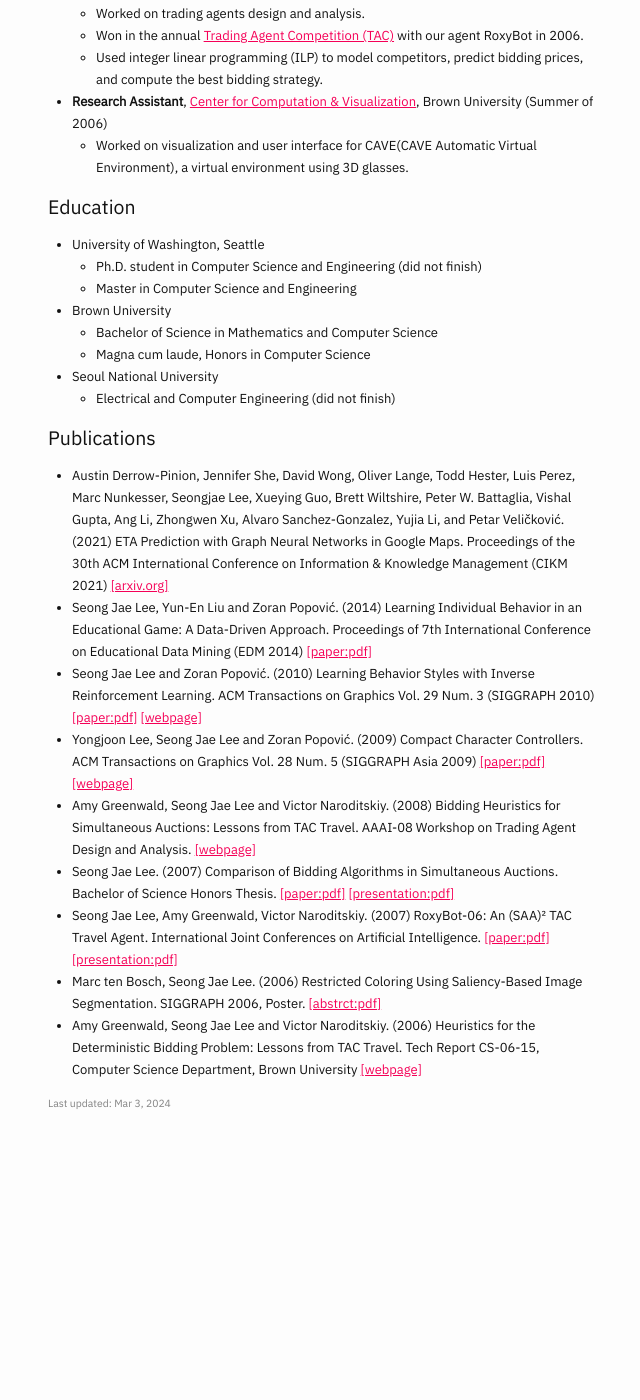
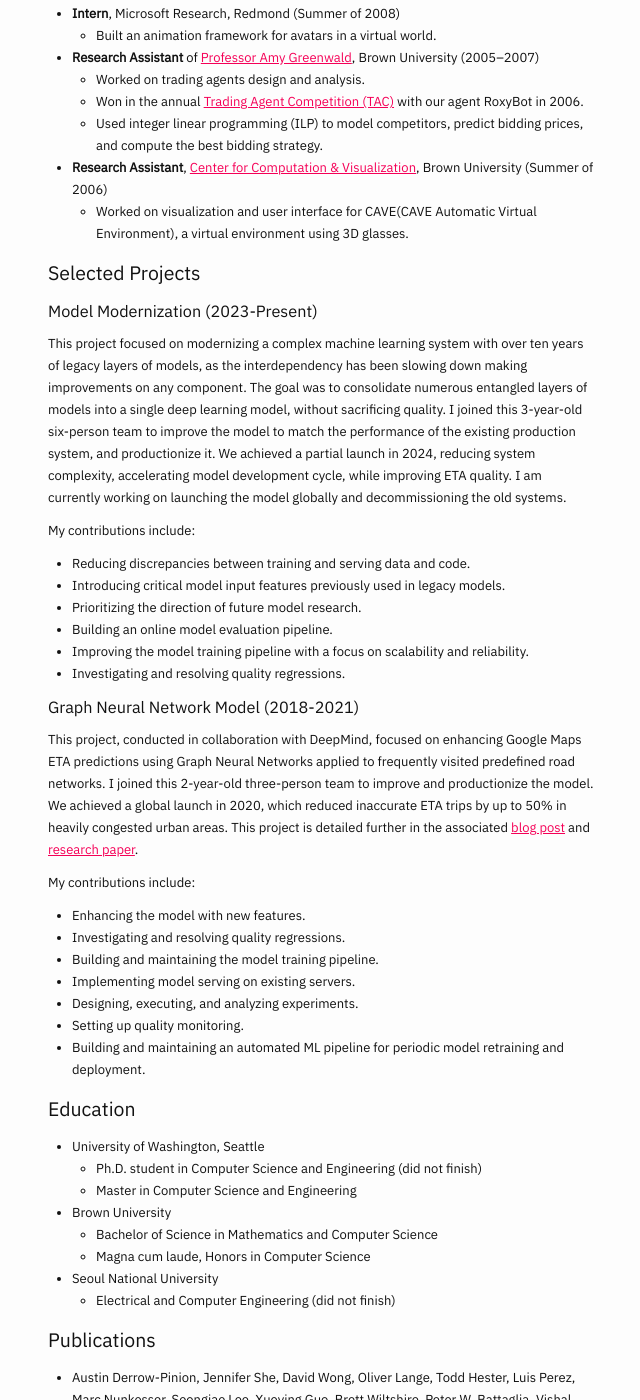
Before and after one commit to seongjaelee/seongjaelee.github.io, a Jekyll site: the page built from resume.md, in a window 1280 px wide and 1400 px high, scrolled down 1280 px. Shown: the whole window, without its empty margins (318-958 px from the left). Built offline with Jekyll 4.4.1, drawn with Linux system fonts in a browser that asks for light colours; nearby versions of some CDN libraries; some web fonts are replaced; before the commit the page ends 2427 px from its top, so only the background shows below that; some of the changed text lies outside the part shown.

Commit message:
Update resume

```diff
--- a/resume.md
+++ b/resume.md
@@ -24,8 +24,10 @@ tags: [resume,Seongjae Lee,Seong Jae Lee,Google Maps]
 
 ## Experience
 - **Senior Software Engineer**, Traffic AI, Geo, Google, Seattle (2018–Present)
-  - Developed and launched traffic prediction ML models. One of the models using Graph Neural Networks, as a joint project with DeepMind, improved the quality of predictions by up to 50% in highly congested metros ([blog post][2], [paper][1]).
-  - Built and maintained ML pipelines that cover training, evaluating, deploying, serving, logging, tooling, and monitoring.
+  - Developed, launched, maintained, and decommissioned ML models for traffic prediction.
+  - Built and maintained ML pipelines encompassing training, evaluation, deployment, serving, logging, tooling, and monitoring.
+  - Improved ML models by adding input features, enhancing data quality, addressing discrepancies between training and serving data/code, and optimizing model architectures.
+  - Monitored, investigated, and resolved model quality regressions.
   - Maintained and optimized batch pipelines processing petabytes of data on Google Dataflow.
   - Mainly used C++, Google BigQuery, Python, Google Dataflow, TFX, Vertex AI, Tensorflow, Jupyter Notebook, and pandas.
 - **Software Engineer**, Cloud Endpoints, Google, Seattle (2017–2018)
@@ -52,6 +54,35 @@ tags: [resume,Seongjae Lee,Seong Jae Lee,Google Maps]
   - Used integer linear programming (ILP) to model competitors, predict bidding prices, and compute the best bidding strategy.
 - **Research Assistant**, [Center for Computation & Visualization](https://ccv.brown.edu/), Brown University (Summer of 2006)
   - Worked on visualization and user interface for CAVE(CAVE Automatic Virtual Environment), a virtual environment using 3D glasses.
+
+## Selected Projects
+
+### Model Modernization (2023-Present)
+
+This project focused on modernizing a complex machine learning system with over ten years of legacy layers of models, as the interdependency has been slowing down making improvements on any component. The goal was to consolidate numerous entangled layers of models into a single deep learning model, without sacrificing quality. I joined this 3-year-old six-person team to improve the model to match the performance of the existing production system, and productionize it. We achieved a partial launch in 2024, reducing system complexity, accelerating model development cycle, while improving ETA quality. I am currently working on launching the model globally and decommissioning the old systems.
+
+My contributions include:
+
+- Reducing discrepancies between training and serving data and code.
+- Introducing critical model input features previously used in legacy models.
+- Prioritizing the direction of future model research.
+- Building an online model evaluation pipeline.
+- Improving the model training pipeline with a focus on scalability and reliability.
+- Investigating and resolving quality regressions.
+
+### Graph Neural Network Model (2018-2021)
+
+This project, conducted in collaboration with DeepMind, focused on enhancing Google Maps ETA predictions using Graph Neural Networks applied to frequently visited predefined road networks. I joined this 2-year-old three-person team to improve and productionize the model. We achieved a global launch in 2020, which reduced inaccurate ETA trips by up to 50% in heavily congested urban areas. This project is detailed further in the associated [blog post][2] and [research paper][1].
+
+My contributions include:
+
+- Enhancing the model with new features.
+- Investigating and resolving quality regressions.
+- Building and maintaining the model training pipeline.
+- Implementing model serving on existing servers.
+- Designing, executing, and analyzing experiments.
+- Setting up quality monitoring.
+- Building and maintaining an automated ML pipeline for periodic model retraining and deployment.
 
 [1]: https://arxiv.org/abs/2108.11482
 [2]: https://deepmind.com/blog/article/traffic-prediction-with-advanced-graph-neural-networks
```
Also changed, not shown: other parts of resume.md (+2 -2 lines).
